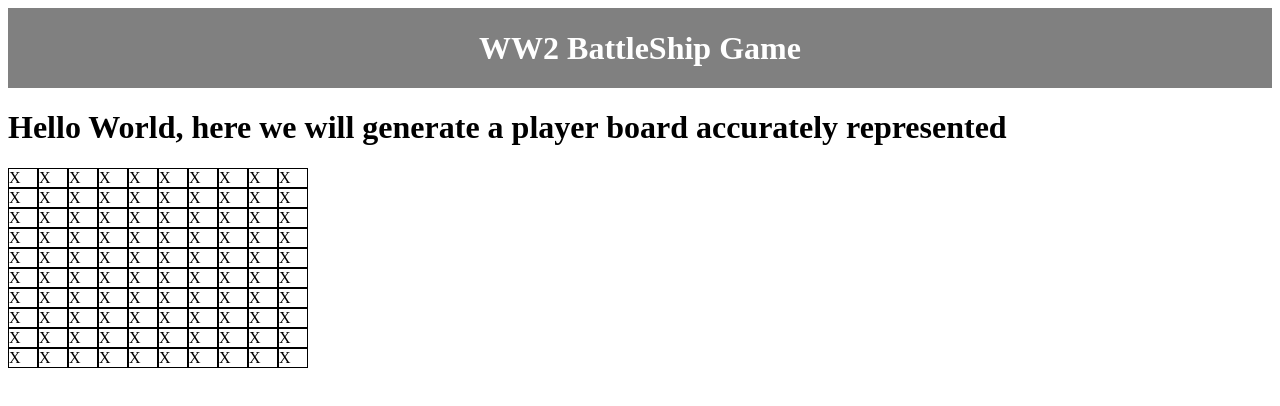
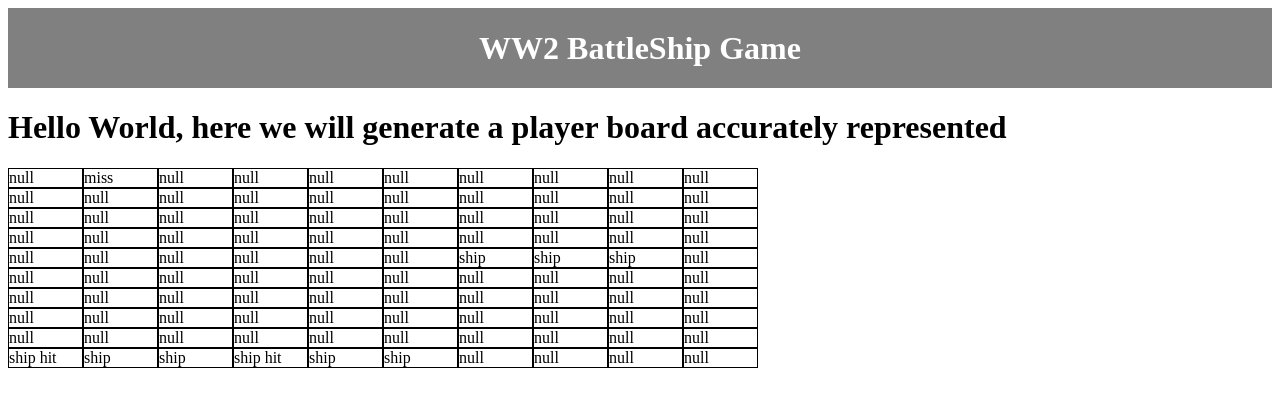
Before and after one commit to rcamach7/battleship-react, a React (Create React App) app: page / in a window 1280 px wide. Shown: the top 406 px of the page. Built offline with nearby package versions, Linux system fonts and the light colour scheme.

Commit message:
build basic grid displaying accurate board status

```diff
--- a/src/components/BattleGround.js
+++ b/src/components/BattleGround.js
@@ -10,26 +10,56 @@ class BattleGround extends React.Component {
 		};
 	}
 
-	// Loading a test board
+	// Loading a test board (simulates a user placing ships into his board)
 	componentDidMount() {
-		const player = Player("tito");
-		const testBoard = player.myBoard.playerBoard;
+		const titoPlayer = Player("tito");
+		const yorkTown = Ship("Carrier", 6);
+		const ussr = Ship("Battleship", 3);
 
+		titoPlayer.myBoard.placeShip(yorkTown, 9, 0);
+		titoPlayer.myBoard.placeShip(ussr, 4, 6);
+
+		titoPlayer.myBoard.receiveAttack([9, 0]);
+		titoPlayer.myBoard.receiveAttack([0, 1]);
+		titoPlayer.myBoard.receiveAttack([9, 3]);
+
+		const testBoard = titoPlayer.myBoard.playerBoard;
 		this.setState({
 			boardData: testBoard,
 		});
 	}
 
+	determineSymbol(x, y) {
+		const { boardData } = this.state;
+		if (boardData[x][y] === null) {
+			return "null";
+		} else if (boardData[x][y] === -1) {
+			return "miss";
+		} else if (boardData[x][y].isHitHere(x, y)) {
+			return "ship hit";
+		} else {
+			return "ship";
+		}
+	}
+
+	handleNewAttack(x, y) {
+		alert(`You have clicked on box ${x} and ${y}`);
+	}
+
 	generateBoard() {
 		const board = (
 			<div id="boardRow">
-				{this.state.boardData.map((row, i) => {
+				{this.state.boardData.map((row, rowKey) => {
 					return (
-						<div key={i} className="row">
-							{row.map((col, i) => {
+						<div key={rowKey} className="row">
+							{row.map((col, colKey) => {
 								return (
-									<div key={i} className="col">
-										X
+									<div
+										key={colKey}
+										className="col"
+										onClick={() => this.handleNewAttack(rowKey, colKey)}
+									>
+										{this.determineSymbol(rowKey, colKey)}
 									</div>
 								);
 							})}
--- a/src/logic/Gameboard.js
+++ b/src/logic/Gameboard.js
@@ -82,6 +82,15 @@ const Ship = (type, size) => {
 		status[hitLocation] = 0;
 	};
 
+	const isHitHere = (x_attack, y_attack) => {
+		let hitLocation = y_attack - y_coordinate;
+		if (status[hitLocation] === 1) {
+			return false;
+		} else {
+			return true;
+		}
+	};
+
 	const isSunk = () => {
 		for (let i = 0; i < status.length; i++) {
 			if (status[i] === 1) {
@@ -104,6 +113,7 @@ const Ship = (type, size) => {
 		status,
 		y_coordinate,
 		hit,
+		isHitHere,
 		isSunk,
 		setCoordinates,
 	};
--- a/src/styles/gameBoard.css
+++ b/src/styles/gameBoard.css
@@ -1,6 +1,6 @@
 .col {
 	box-sizing: border-box;
-	width: 30px;
+	width: 75px;
 	border: solid black 1px;
 }
 
```
